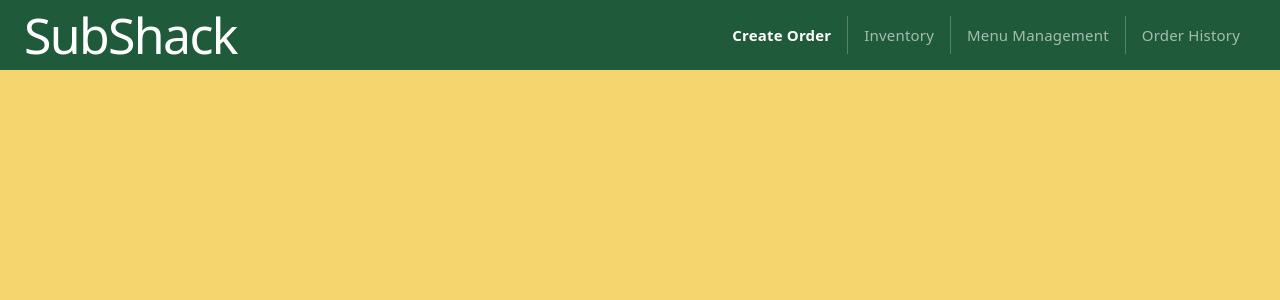
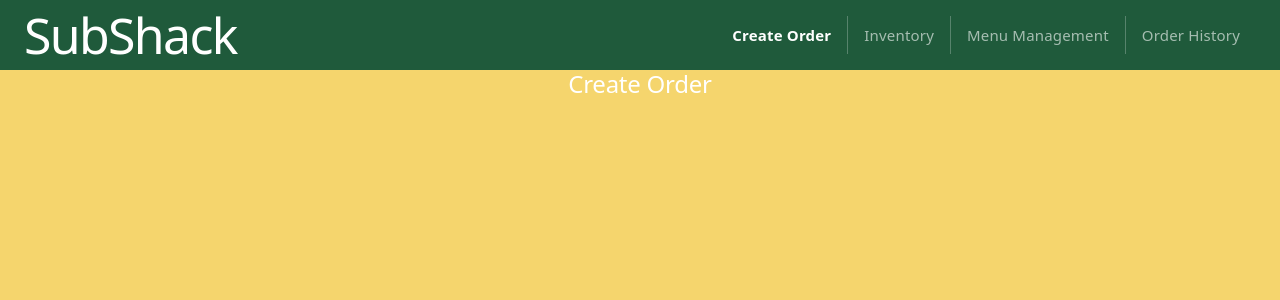
Before and after one commit to krish406/Slice-Stack-COP4710-Final-Project-, a React (Vite) app in the folder subshack/: page /create-order in a window 1280 px wide. Shown: the top 300 px of the page. Built offline with nearby package versions, Linux system fonts and the light colour scheme; no server answers.

Commit message:
commenting to get it to work

```diff
--- a/subshack/src/pages/CreateOrder.jsx
+++ b/subshack/src/pages/CreateOrder.jsx
@@ -1,7 +1,9 @@
 const CreateOrder = () => {
-  <div>
-    <h2>Create Order</h2>
-  </div>
+  return (
+    <div>
+      <h2>Create Order</h2>
+    </div>
+  );
 };
 
 export default CreateOrder;
```
Also changed, not shown: 1 other file (tests, documents, lock files or other folders).
